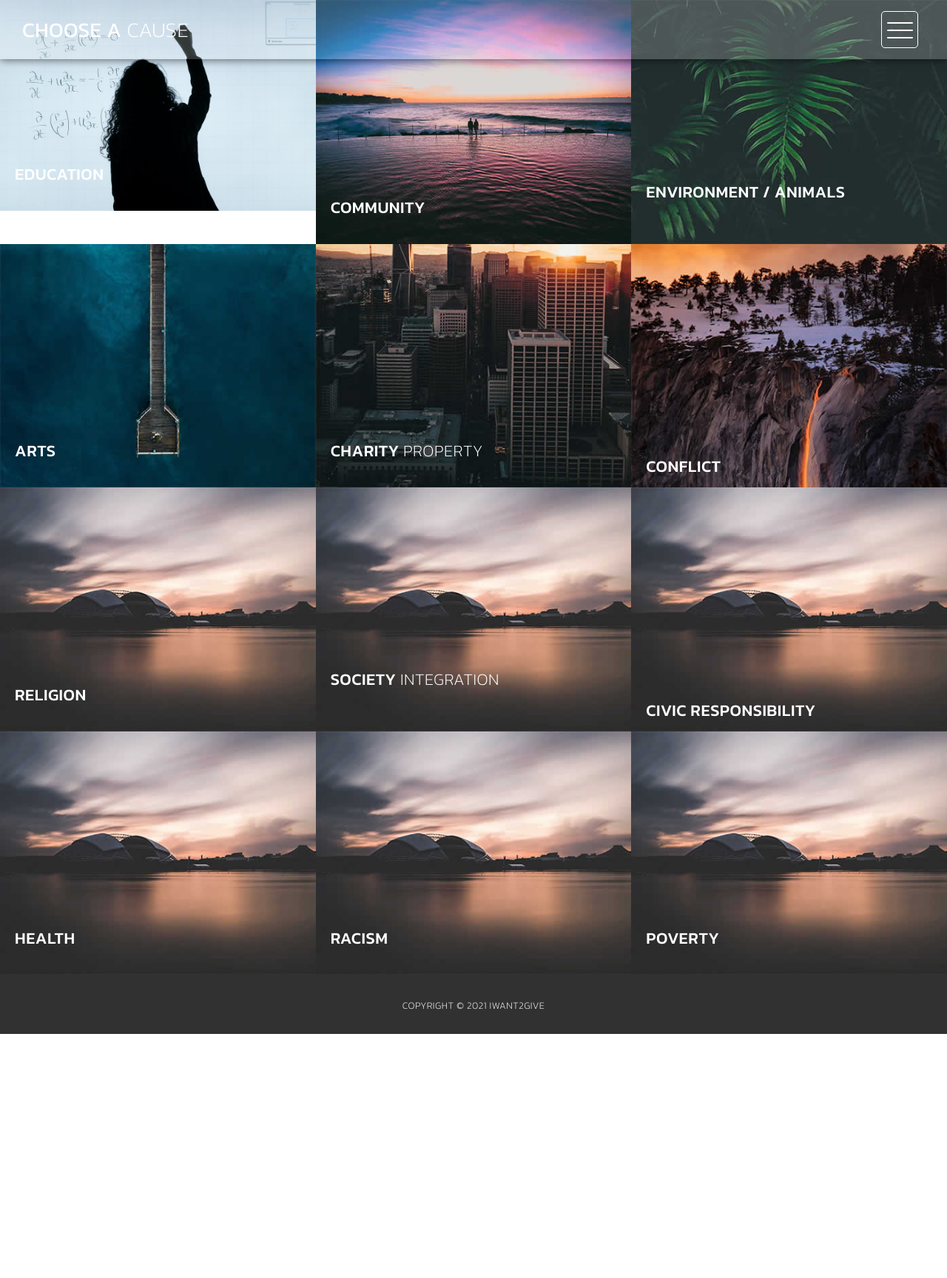
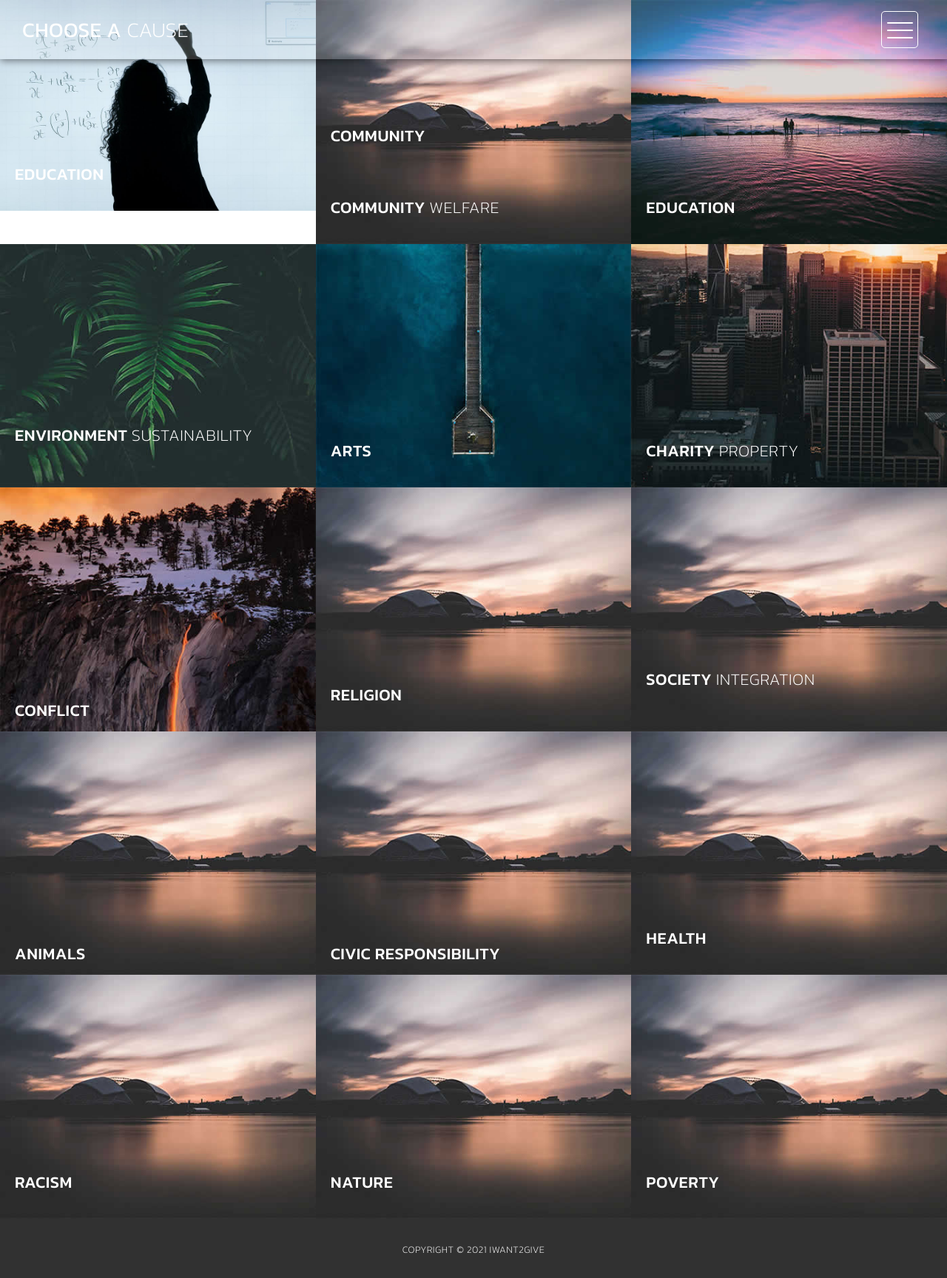
Before and after one commit to jackapbutler/Charity-Visualizer, a Flask app: template templates/search.html in a window 1280 px wide. Shown: the whole page at 74% size. Run offline with Flask 2, Linux system fonts and the light colour scheme; the template is opened without the code that fills it, so the values that code supplies are empty; some libraries are stand-ins or nearby versions.

Commit message:
now working

```diff
--- a/templates/css/templatemo-style.css
+++ b/templates/css/templatemo-style.css
@@ -762,9 +762,6 @@ footer a:hover {
   color: rgba(250,250,250,0.5);
  }
 
-
-
-
  .services {
   background-color: #232323;
   padding: 65px 0px;
--- a/templates/search.html
+++ b/templates/search.html
@@ -55,6 +55,23 @@
                             <div class="hover-content">
                                 <h1>Community <em> </em></h1>
                                 <p>Including rural / urban regeneration and welfare relief for those in need.</p>
+                                <h1>Community <em>Welfare</em></h1>
+                                <p>Including relief for those in need by reason of youth, age, illness or disability.</p>
+                            </div>
+                        </div>
+                        <div class="image">
+                            <img src="img/portfolio_item_9.jpg">
+                        </div>
+                    </div></a>
+                </div>
+            </div>
+            <div class="col-md-4 col-sm-6">
+                <div class="portfolio-item">
+                    <a href="www.google.com"><div class="thumb">
+                        <div class="hover-effect">
+                            <div class="hover-content">
+                                <h1>Education </h1>
+                                <p>Includes the improvement of education in low income communities.</p>
                             </div>
                         </div>
                         <div class="image">
@@ -68,8 +85,8 @@
                     <a href="www.google.com"><div class="thumb">
                         <div class="hover-effect">
                             <div class="hover-content">
-                                <h1>Environment / Animals<em> </em></h1>
-                                <p>Promoting responsible interaction with the environment and prevention or relief of suffering of animals.</p>
+                                <h1>Environment <em>Sustainability</em></h1>
+                                <p>Promoting responsible interaction with the environment to avoid depletion or degradation of natural resources.</p>
                             </div>
                         </div>
                         <div class="image">
@@ -158,6 +175,21 @@
                 	<a href="www.google.com"><div class="thumb">
                         <div class="hover-effect">
                             <div class="hover-content">
+                                <h1>Animals </h1>
+                                <p>Prevention or relief of suffering of animals.</p>
+                            </div>
+                        </div>
+                        <div class="image">
+                            <img src="img/portfolio_item_9.jpg">
+                        </div>
+                    </div></a>
+                </div>
+            </div>
+			<div class="col-md-4 col-sm-6">
+            	<div class="portfolio-item">
+                	<a href="www.google.com"><div class="thumb">
+                        <div class="hover-effect">
+                            <div class="hover-content">
                                 <h1>Civic Responsibility </h1>
                                 <p>Including the promotion of voluntary work.</p>
                             </div>
@@ -190,6 +222,21 @@
                             <div class="hover-content">
                                 <h1>Racism </h1>
                                 <p>Including the promotion of racial or religious harmony and community relations.</p>
+                            </div>
+                        </div>
+                        <div class="image">
+                            <img src="img/portfolio_item_9.jpg">
+                        </div>
+                    </div></a>
+                </div>
+			</div>
+			<div class="col-md-4 col-sm-6">
+				<div class="portfolio-item">
+                	<a href="www.google.com"><div class="thumb">
+                        <div class="hover-effect">
+                            <div class="hover-content">
+                                <h1>Nature </h1>
+                                <p>Including the protection of the natural environment.</p>
                             </div>
                         </div>
                         <div class="image">
```
